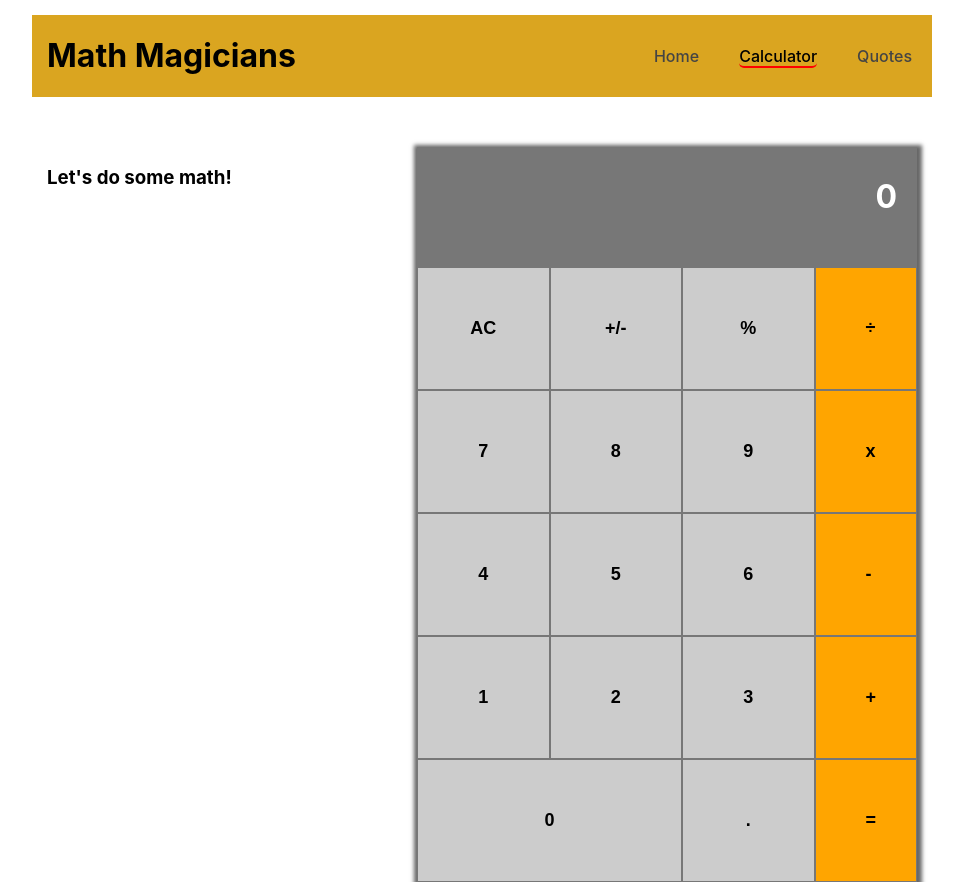
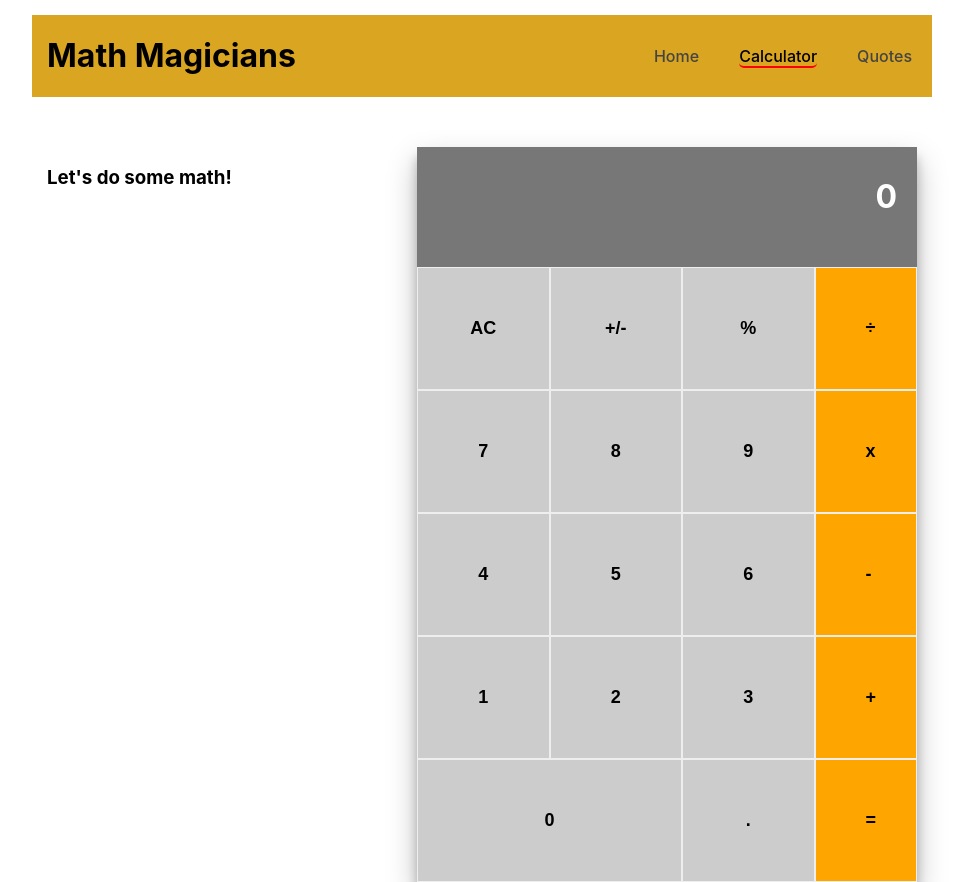
Before and after one commit to prius2055/Math-magicians, a React (Create React App) app: page /calculator in a window 1280 px wide. Shown: the whole page, without its empty margins (158-1121 px from the left). Built offline with nearby package versions, Linux system fonts and the light colour scheme.

Commit message:
Added box-shadow to calculator component

```diff
--- a/src/pages/Calculator.css
+++ b/src/pages/Calculator.css
@@ -9,11 +9,12 @@
   width: 500px;
   border-collapse: collapse;
   flex-wrap: wrap;
-  box-shadow: 1px 2px 4px 4px rgba(0, 0, 0, 0.6);
+  box-shadow: rgba(0, 0, 0, 0.25) 0px 14px 28px,
+    rgba(0, 0, 0, 0.22) 0px 10px 10px;
 }
 
 .calculator button {
-  border: 1px #777 solid;
+  border: 1px #eee solid;
   padding: 50px;
   font-weight: 700;
   font-size: 18px;
```
